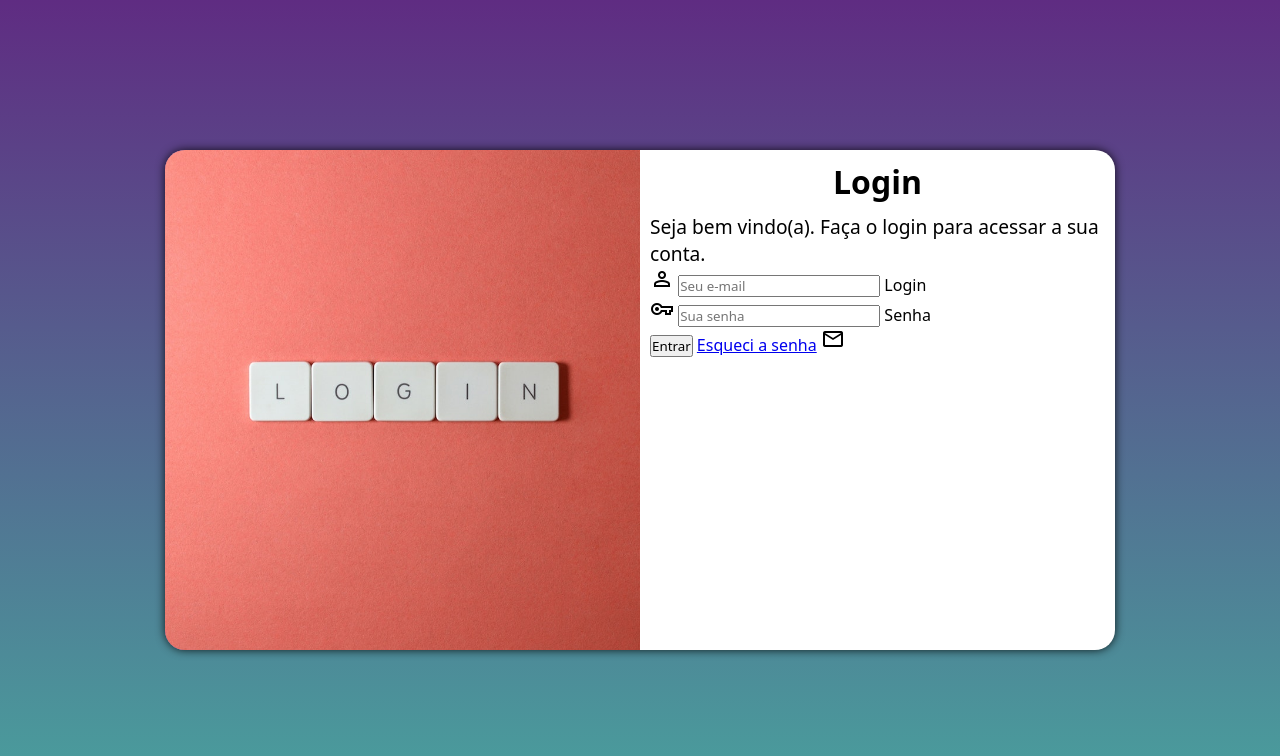
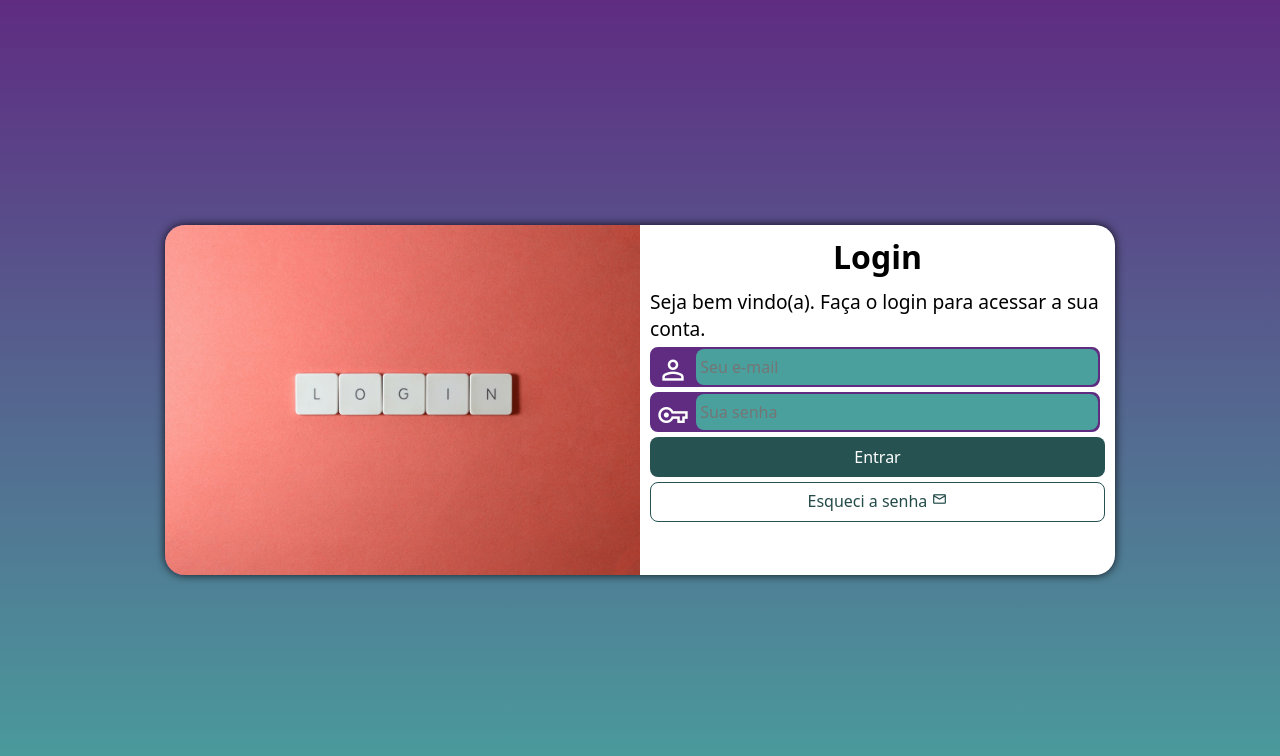
Before and after one commit to AyrtonRub/projeto-login, a plain HTML site: page index.html in a window 1280 px wide. Drawn offline with nearby package versions, Linux system fonts and the light colour scheme.

Commit message:
finalizado

```diff
--- a/index.html
+++ b/index.html
@@ -28,17 +28,16 @@
                     <div class="campo">
                         <span class="material-symbols-outlined">person</span>
                         <input type="email" name="login" id="ilogin" placeholder="Seu e-mail" autocomplete="email" required maxlength="30">
-                        <label for="ilogin">Login</label>
+                        <label for="ilogin">login</label>
                     </div>
 
                     <div class="campo">
                         <span class="material-symbols-outlined">vpn_key</span>
                         <input type="password" name="senha" id="isenha" placeholder="Sua senha" autocomplete="current-password" required minlength="8">
-                        <label for="isenha">Senha</label>
+                        <label for="isenha">senha</label>
                     </div>
-                        <input type="submit" value="Entrar">
-                        <a href="esqueci.html">Esqueci a senha</a>
-                        <span class="material-symbols-outlined">email</span>
+                        <input type="submit" value="Entrar" >
+                        <a href="esqueci.html" class="botao">Esqueci a senha <span class="material-symbols-outlined">email</span></a>
                 </form>
 
             </div>
--- a/style/queries.css
+++ b/style/queries.css
@@ -12,6 +12,7 @@
 
     section#login {
         width: 80vw;
+        height: 280px;
     }
 
     section#login > div#imagem {
@@ -33,6 +34,7 @@
     }
     section#login {
         width: 950px;
+        height: 350px;
     }
 
     section#login > div#imagem {
--- a/style/style.css
+++ b/style/style.css
@@ -34,10 +34,10 @@ section#login {
     position: absolute;
     top: 50%;
     left: 50%;
-    transform: translate(-50%, -50%);
     box-shadow:  0px 0px 10px rgba(0, 0, 0, 0.836);
     transition: width .3s, higth .3s;
     transition-timing-function: ease ;
+    transform: translate(-50%, -50%);
 }
 
 section#login > div#imagem {
@@ -60,3 +60,81 @@ div#formulario > h1 {
 div#formulario  > p{
     font-size: 0.8em;
 }
+
+form > div.campo {
+    display: block;
+    background-color: var(--cor02);
+    border: 2px solid #5f2c82;
+    width: 99%;
+    height: 40px;
+    border-radius: 8px;
+    margin: 5px 0px;
+}
+
+div.campo > label {
+    display: none;
+}
+
+div.campo >span {
+    color: white;
+    font-size: 2em;
+    width: 40px;
+     ;
+    padding: 5px;
+}
+
+div.campo > input {
+    background-color: #49a09d;
+    font-size: 1em;
+    border: 0px;
+    border-radius: 8px;
+    height: 100%;
+    width: calc(100% - 45px);
+    padding: 4px;
+    transform: translateY(-13px);
+
+}
+
+div.campo > input:focus-within {
+    background-color: white;
+}
+
+form > input[type=submit] {
+    display: block;
+    width: 100%;
+    height: 40px;
+    font-size: 1em;
+    background-color: #265352;
+    color: white;
+    border: none;
+    border-radius: 8px;
+    cursor: pointer;
+}
+
+form > input[type=submit]:hover {
+    background-color: #49a09d;
+}
+
+form > a.botao {
+    display: block;
+    text-align: center;
+    font-size: 1em;
+    width: 100%;
+    height: 40px;
+    background-color: white;
+    border-radius: 8px;
+    padding-top: 7px;
+    border: 1px solid #265352;
+
+    text-decoration: none;
+    color: #234b49;
+    margin-top: 5px;
+}
+
+form > a.botao:hover {
+    background-color: #49a09d;
+}
+
+form a.botao > span {
+    font-size: 1em;
+}
```
